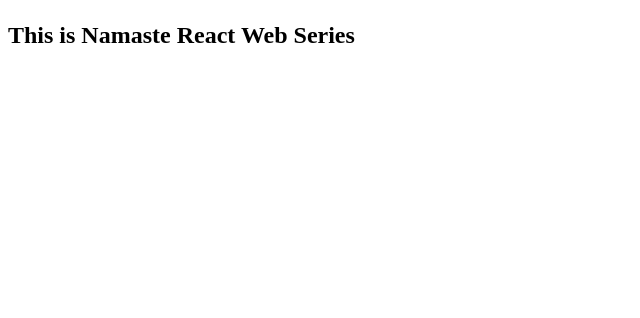
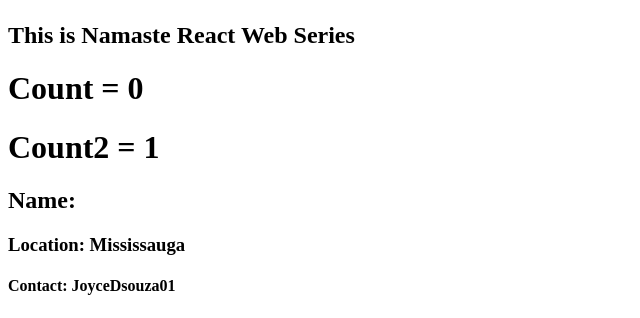
Before and after one commit to Joyce-D1992/namaste-react, a React (Vite) app: page /about in a window 1280 px wide. Shown: the part 479-797 px from the top of the page, without its empty margins (0-640 px from the left). Built offline with nearby package versions, Linux system fonts and the light colour scheme.

Commit message:
Episode 8

```diff
--- a/index.css
+++ b/index.css
@@ -71,3 +71,8 @@
 .filter {
      display: flex;
 }
+
+.user-card {
+    padding: 10px;
+    border: 1px solid black;
+}
--- a/src/components/About.js
+++ b/src/components/About.js
@@ -1,10 +1,32 @@
-const About = () => {
+import User from "./User";
+import UserClass from "./UserClass";
+import {Component} from "react";
+
+class About extends Component{
+
+    constructor(props){
+        super(props);
+
+       // console.log("Parent Constructor");
+    }
+
+    componentDidMount() {
+       // console.log("Parent Component Did Mount");
+    }
+
+    render() {
+       // console.log("Parent Render");
         return (
             <div>
                 <h1>About us</h1>
                 <h2>This is Namaste React Web Series</h2>
+                {/* <User name={"Joyce Dsouza (function)"}/> */}
+                {/* <UserClass name={"Joyce Dsouza (class)"} location={"Mississauga (class)"}/> */}
+                {/* <UserClass name={"Elon Musk"} location={"US"}/> */}
+                <User />
             </div>
         )
-};
+    }
+}
 
 export default About;
--- a/src/components/Body.js
+++ b/src/components/Body.js
@@ -22,9 +22,10 @@
         "https://www.swiggy.com/dapi/restaurants/list/v5?lat=12.9780919&lng=77.63785589999999&is-seo-homepage-enabled=true&page_type=DESKTOP_WEB_LISTING");
     const json = await data.json();
 
-    console.log(json);
+    console.log(json,json?.data?.cards[2]?.card?.card?.gridElements?.infoWithStyle?.restaurants);
     //Optional Chaining
     setListOfRestaurants(json?.data?.cards[2]?.card?.card?.gridElements?.infoWithStyle?.restaurants);
+
     setFilteredRestaurants(json?.data?.cards[2]?.card?.card?.gridElements?.infoWithStyle?.restaurants);
    }
 
--- /dev/null
+++ b/src/components/User.js
@@ -0,0 +1,35 @@
+import { useEffect, useState } from "react";
+
+const User = ({name}) => {
+
+    const [count] = useState(0);
+    const [count2] = useState(1);
+
+    useEffect(() =>{
+        //API calls
+        const timer = setInterval (() => {
+            console.log("Namaste React OP")
+        }, 1000);
+        console.log("useEffect");
+
+        return () => {
+            clearInterval(timer);
+            console.log("useEffect return");
+
+        }
+    }, []);
+    console.log("Render");
+
+    return (
+        <div className="user-card">
+            <h1>Count = {count}</h1>
+            <h1>Count2 = {count2}</h1>
+            <h2>Name: {name}</h2>
+            <h3>Location: Mississauga</h3>
+            <h4>Contact: JoyceDsouza01</h4>
+
+        </div>
+    )
+};
+
+export default User;
--- /dev/null
+++ b/src/components/UserClass.js
@@ -0,0 +1,86 @@
+import React from "react";
+import { json } from "react-router-dom";
+
+class UserClass extends React.Component {
+
+    constructor(props){
+        super(props);
+
+        console.log(props);
+
+        // this.state = {
+        //     count: 0,
+        //     count2: 2,
+        // };
+        this.state = {
+            userInfo:{
+                name: "Dummy",
+                location: "Dafault",
+            }
+        };
+        console.log(this.props.name +"Child Constructor");
+    }
+
+    // async componentDidMount() {
+    //    // console.log(this.props.name +"Child Component Did Mount");
+    //    // API calls
+
+    //    const data = await fetch("https://api.github.com/users/Joyce-D1992");
+    //    const json = await data.json();
+
+    //    this.setState({
+    //     userInfo: json,
+    //    });
+
+    //    console.log(json);
+    // }
+
+    componentDidMount () {
+
+        this.timer = setInterval (() => {
+            console.log("Namaste React OP")
+        }, 1000);
+    }
+
+    componentDidUpdate() {
+        console.log("Component Did Update");
+    }
+
+    componentWillUnmount() {
+
+        clearInterval(this.timer);
+
+        console.log("Component will unmount");
+    }
+
+    render() {
+
+        //const {name,location} = this.props;
+        // const {count, count2} = this.state;
+       // const {count} = this.state;
+
+        console.log(this.props.name +"Child Render");
+
+        const {name,location, avatar_url} = this.state.userInfo;
+
+        return (
+            <div className="user-card">
+                {/* <h1>Count: {count}</h1> */}
+                {/* <h1>Count2: {count2}</h1> */}
+                {/* <button onClick={()=>{
+                    this.setState({
+                        count: this.state.count + 1,
+                    });
+                }}>Count Increase</button> */}
+                <img src = {avatar_url} />
+                <h2>Name: {name}</h2>
+                <h3>Location: {location}</h3>
+                <h4>Contact: JoyceDsouza01</h4>
+
+            </div>
+        );
+    };
+
+};
+
+export default UserClass;
```
Lines whose indentation alone changed are shown as unchanged.
